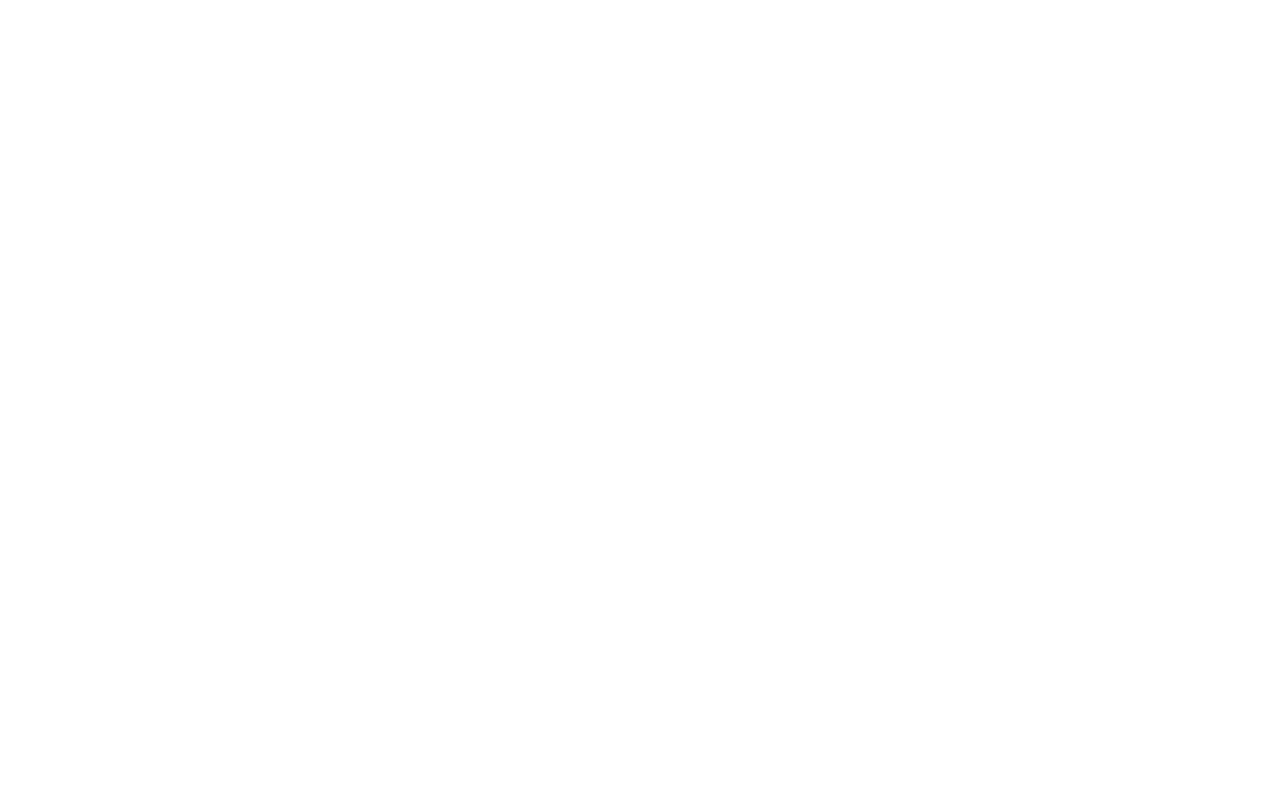
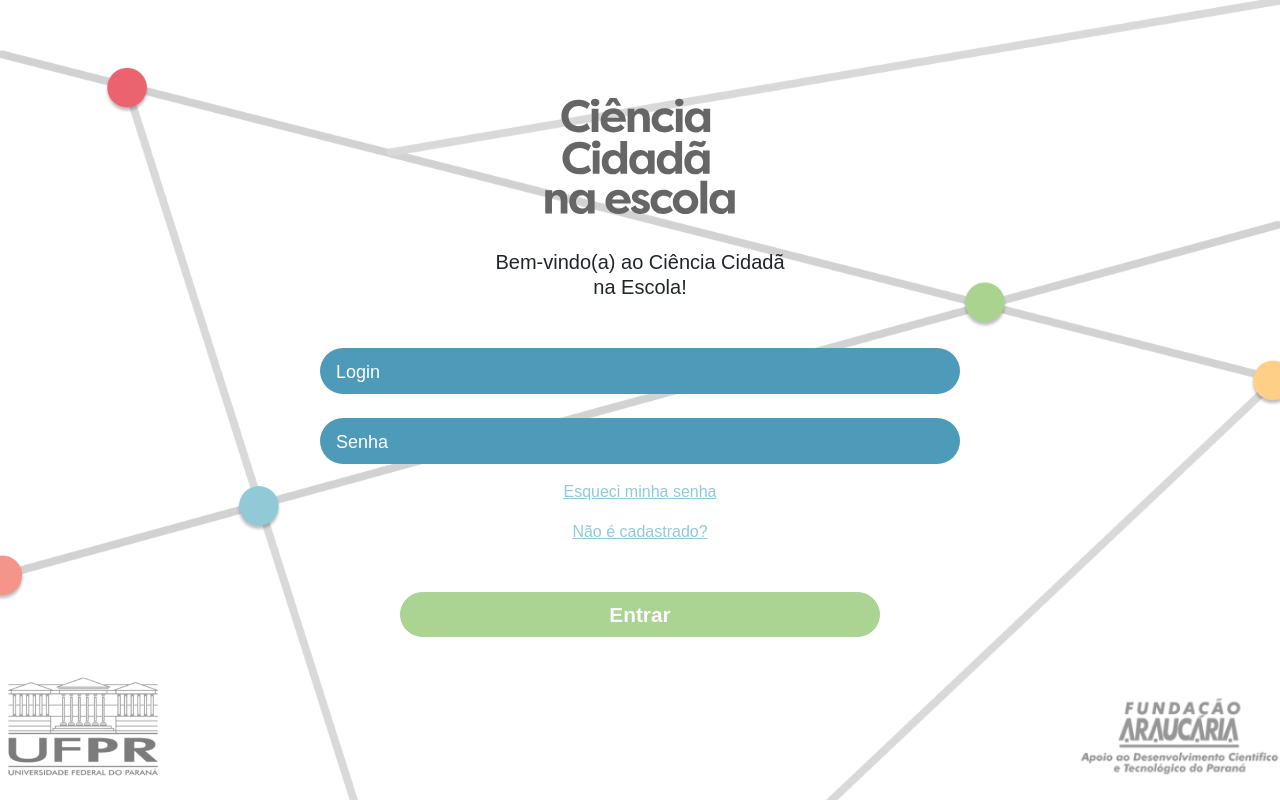
Before and after one commit to VRI-UFPR/CienciaNaEscola, a React (Create React App) app: page /dash/login in a window 1280 px wide. Before the commit this address had no page. Built offline with nearby package versions, Linux system fonts and the light colour scheme; a web font is replaced by a local one.

Commit message:
#229 [ADD]: link to signup added (web version)

```diff
--- a/src/pages/LoginPage.jsx
+++ b/src/pages/LoginPage.jsx
@@ -3,7 +3,7 @@ import LoginTitle from '../assets/images/loginTitle.svg';
 import axios from 'axios';
 import Background from '../assets/images/loginPageBackground.png';
 import BackgroundWeb from '../assets/images/loginPageBackgroundWeb.png';
-import { useNavigate } from 'react-router-dom';
+import { useNavigate, useLocation, Link } from 'react-router-dom';
 import { AuthContext } from '../contexts/AuthContext';
 import TextButton from '../components/TextButton';
 import Alert from '../components/Alert';
@@ -30,11 +30,11 @@ const styles = `
         opacity: 1;
     }
 
-    .login-forgot-pw{
+    .login-links{
         color: #91CAD6;
     }
 
-    .login-forgot-pw:hover{
+    .login-links:hover{
         cursor: pointer;
     }
 
@@ -58,6 +58,7 @@ function LoginPage(props) {
     const [email, setEmail] = useState('');
     const [password, setPassword] = useState('');
     const { login } = useContext(AuthContext);
+    const location = useLocation();
     const navigate = useNavigate();
     const modalRef = useRef(null);
 
@@ -115,13 +116,18 @@ function LoginPage(props) {
                             onChange={(e) => setPassword(e.target.value)}
                         />
                         <p
-                            className="login-forgot-pw text-decoration-underline fs-6 cursor-pointer"
+                            className="login-links text-decoration-underline fs-6 cursor-pointer"
                             onClick={() => modalRef.current.showModal({ title: 'Fale com seu coordenador para recuperar sua senha.' })}
                         >
                             Esqueci minha senha
                         </p>
+                        {location.pathname === '/dash/login' && (
+                            <Link classname="login-links text-decoration-underline fs-6 cursor-pointer" to="/SignUpPage" style={{ color: "#91CAD6" }}>
+                                Não é cadastrado?
+                            </Link>
+                        )}
                     </div>
-                    <div className="button-position row flex-column justify-content-end align-items-center g-0 pt-lg-5">
+                    <div className="button-position row flex-column justify-content-end align-items-center g-0 pt-5">
                         <div className="col-12 col-lg-6">
                             <TextButton hsl={[97, 43, 70]} text="Entrar" className="rounded-pill" type="submit" />
                         </div>
--- a/src/routes/AppRoutes.jsx
+++ b/src/routes/AppRoutes.jsx
@@ -19,6 +19,7 @@ function AppRoutes(props) {
             <Route path="/" element={<InfosPage title="Termos de uso" content={terms} showAccept={true}
             showNavTogglerDesktop={false} showNavTogglerMobile={false} showSidebar={false} />} />
             <Route path="/login" element={<LoginPage />} />
+            <Route path="/dash/login" element={<LoginPage />} />
             <Route path="/home" element={<HomePage />} />
             <Route
                 path="/terms"
```
